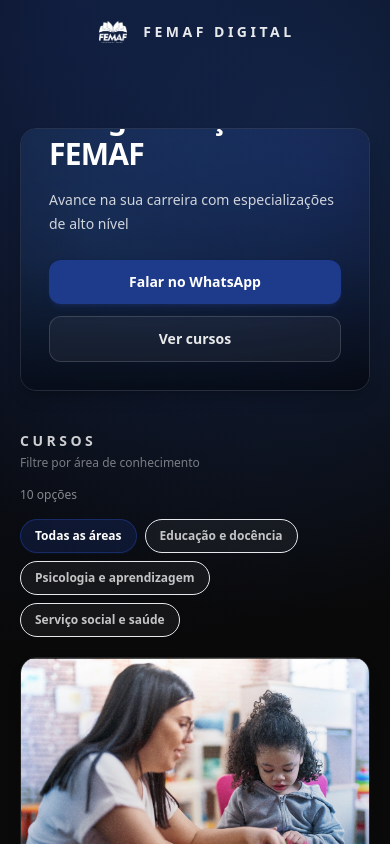
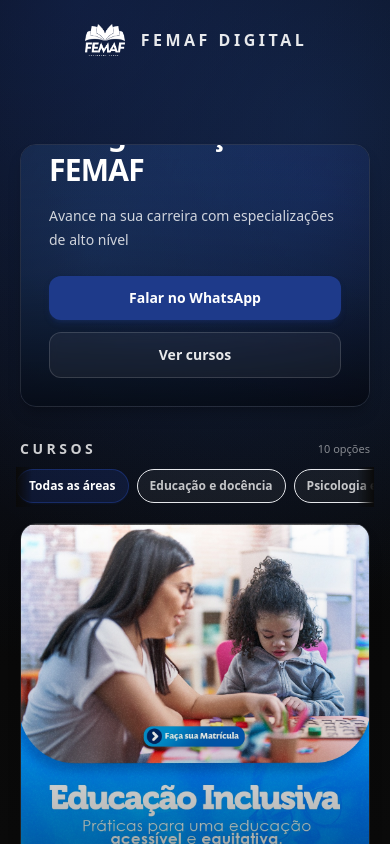
Before and after one commit to andre-fil/posgraduacao, a Next.js app: page / in a window 390 px wide. Shown: the top 844 px of the page. Built offline with nearby package versions, Linux system fonts and the light colour scheme.

Commit message:
areas e padding

```diff
--- a/src/app/layout.tsx
+++ b/src/app/layout.tsx
@@ -28,7 +28,7 @@
         <div className="relative min-h-screen">
           <div className="pointer-events-none fixed inset-0 -z-10 bg-[radial-gradient(1200px_circle_at_20%_0%,rgba(30,58,138,0.35),transparent_55%),radial-gradient(900px_circle_at_80%_15%,rgba(59,130,246,0.18),transparent_55%),linear-gradient(to_bottom,#050505,#0a0a0a)]" />
           <Header />
-          <main className="min-h-full pt-20">{children}</main>
+          <main className="min-h-full pt-24">{children}</main>
         </div>
       </body>
     </html>
--- a/src/app/page.tsx
+++ b/src/app/page.tsx
@@ -19,7 +19,7 @@
               />
               <div className="relative flex h-full min-h-[11rem] flex-col justify-end gap-6 p-7 sm:min-h-0 sm:flex-row sm:items-end sm:justify-between sm:p-10">
                 <div className="max-w-2xl">
-                  <p className="text-xs font-semibold tracking-[0.35em] text-white/70">
+                  <p className="text-sm font-semibold tracking-[0.3em] text-white/75 sm:text-base sm:tracking-[0.32em]">
                     FEMAF DIGITAL
                   </p>
                   <h1 className="mt-3 text-3xl font-semibold tracking-tight text-white sm:text-4xl">
--- a/src/components/CoursesSection.tsx
+++ b/src/components/CoursesSection.tsx
@@ -24,33 +24,42 @@
   );
 
   return (
-    <section id="cursos" className="mt-10 sm:mt-12">
-      <div className="flex flex-col gap-4 sm:flex-row sm:items-end sm:justify-between">
-        <div>
+    <section id="cursos" className="mt-8 sm:mt-12">
+      <div className="flex items-start justify-between gap-3 sm:items-end">
+        <div className="min-w-0 flex-1">
           <h2 className="text-sm font-semibold tracking-[0.25em] text-white/80">
             CURSOS
           </h2>
-          <p className="mt-1 text-xs text-white/45">
+          <p className="mt-0.5 hidden text-xs text-white/45 sm:mt-1 sm:block">
             Filtre por área de conhecimento
           </p>
         </div>
-        <p className="text-xs text-white/50 sm:text-right">
+        <p className="shrink-0 pt-0.5 text-right text-[11px] text-white/50 sm:pt-0 sm:text-xs">
           {filter === "todas" ? (
             <>{courses.length} opções</>
           ) : (
             <>
+              <span className="tabular-nums sm:hidden">
+                {filtered.length}/{courses.length}
+              </span>
+              <span className="hidden sm:inline">
                 {filtered.length} de {courses.length}{" "}
                 {filtered.length === 1 ? "curso" : "cursos"}
+              </span>
             </>
           )}
         </p>
       </div>
 
+      {/* Mobile: uma linha com scroll horizontal (menos altura → mais espaço para os cards) */}
       <div
-        className="mt-4 flex flex-wrap gap-2"
+        className="relative -mx-1 mt-2 sm:mx-0 sm:mt-4"
         role="group"
         aria-label="Filtrar cursos por área"
       >
+        <div className="pointer-events-none absolute inset-y-0 left-0 z-10 w-4 bg-gradient-to-r from-[#0a0a0a] to-transparent sm:hidden" />
+        <div className="pointer-events-none absolute inset-y-0 right-0 z-10 w-4 bg-gradient-to-l from-[#0a0a0a] to-transparent sm:hidden" />
+        <div className="flex snap-x snap-mandatory gap-2 overflow-x-auto overflow-y-hidden pb-1 pt-0.5 [-ms-overflow-style:none] [scrollbar-width:none] sm:flex-wrap sm:overflow-visible sm:pb-0 sm:pt-0 [&::-webkit-scrollbar]:hidden">
           {filterLabels.map(({ id, label }) => {
             const active = filter === id;
             return (
@@ -59,10 +68,10 @@
                 type="button"
                 onClick={() => setFilter(id)}
                 aria-pressed={active}
-              className={`rounded-full border px-3.5 py-2 text-xs font-semibold transition focus-visible:outline-none focus-visible:ring-2 focus-visible:ring-accent/60 sm:text-sm ${
+                className={`shrink-0 snap-start whitespace-nowrap rounded-full border px-3 py-2 text-xs font-semibold transition focus-visible:outline-none focus-visible:ring-2 focus-visible:ring-accent/60 sm:px-3.5 sm:text-sm ${
                   active
                     ? "border-primary/60 bg-primary/25 text-white shadow-sm shadow-primary/15"
-                  : "border-white/12 bg-white/5 text-white/75 hover:border-white/20 hover:bg-white/10 hover:text-white"
+                    : "border-white/12 bg-white/5 text-white/75 active:bg-white/15 sm:hover:border-white/20 sm:hover:bg-white/10 sm:hover:text-white"
                 }`}
               >
                 {label}
@@ -70,13 +79,14 @@
             );
           })}
         </div>
+      </div>
 
       {filtered.length === 0 ? (
-        <p className="mt-8 rounded-xl border border-white/10 bg-white/5 px-4 py-6 text-center text-sm text-white/65">
+        <p className="mt-6 rounded-xl border border-white/10 bg-white/5 px-4 py-6 text-center text-sm text-white/65 sm:mt-8">
           Nenhum curso nesta área no momento.
         </p>
       ) : (
-        <div className="mt-5 grid grid-cols-1 gap-6 sm:grid-cols-2 lg:grid-cols-3">
+        <div className="mt-4 grid grid-cols-1 gap-5 sm:mt-5 sm:grid-cols-2 sm:gap-6 lg:grid-cols-3">
           {filtered.map((course, idx) => (
             <div
               key={course.slug}
--- a/src/components/Header.tsx
+++ b/src/components/Header.tsx
@@ -4,20 +4,20 @@
 export function Header() {
   return (
     <header className="fixed inset-x-0 top-0 z-50 bg-transparent">
-      <div className="mx-auto flex h-16 max-w-6xl items-center justify-center px-5">
-        <Link href="/" className="flex items-center gap-3">
-          <span className="relative h-9 w-9 overflow-hidden rounded-xl">
+      <div className="mx-auto flex h-20 max-w-6xl items-center justify-center px-5">
+        <Link href="/" className="flex items-center gap-3.5 sm:gap-4">
+          <span className="relative h-11 w-11 overflow-hidden rounded-xl sm:h-14 sm:w-14">
             <Image
               src="/logo-femaf.png"
               alt="FEMAF"
               fill
-              sizes="36px"
-              className="object-contain p-1"
+              sizes="(max-width: 640px) 44px, 56px"
+              className="object-contain p-0.5 sm:p-1"
               priority
             />
           </span>
 
-          <span className="text-sm font-semibold tracking-[0.25em] text-white/90 hover:text-white">
+          <span className="text-base font-semibold tracking-[0.22em] text-white/90 hover:text-white sm:text-lg sm:tracking-[0.25em]">
             FEMAF DIGITAL
           </span>
         </Link>
```
Lines whose indentation alone changed are shown as unchanged.
